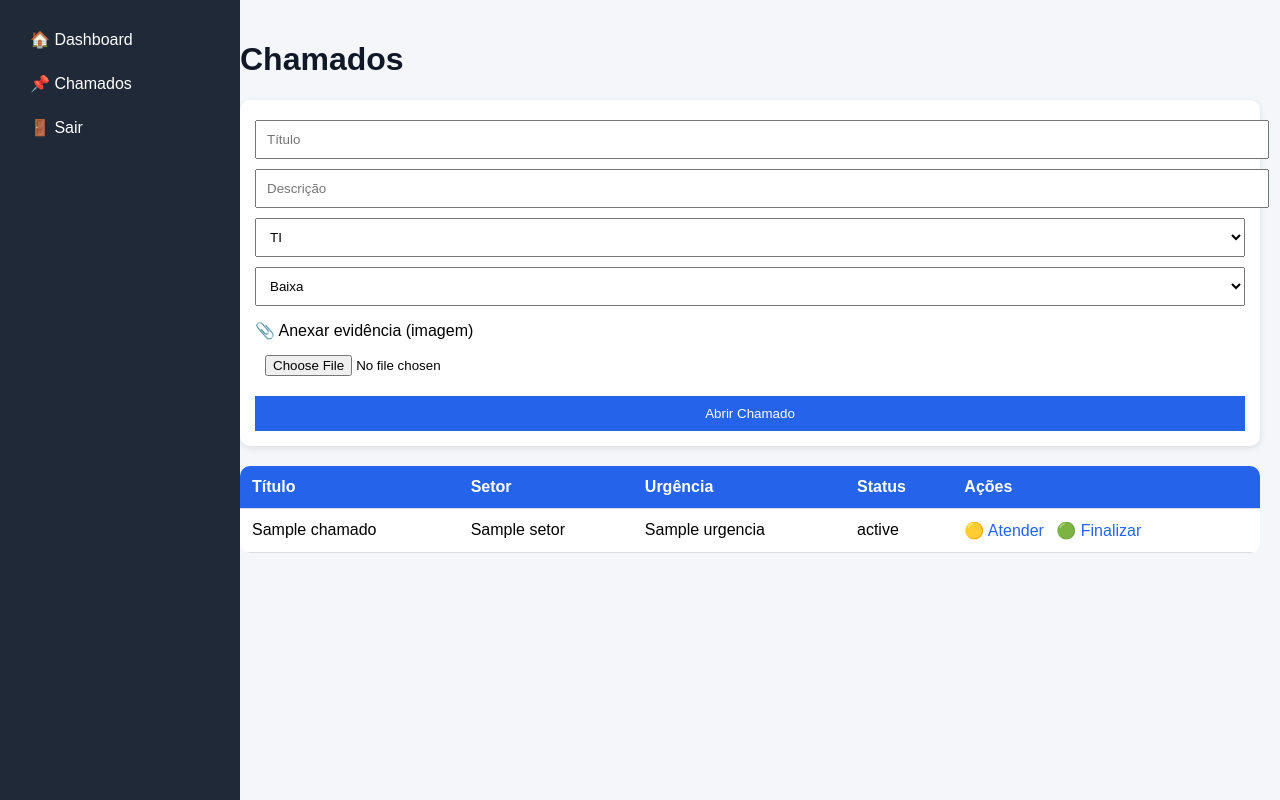
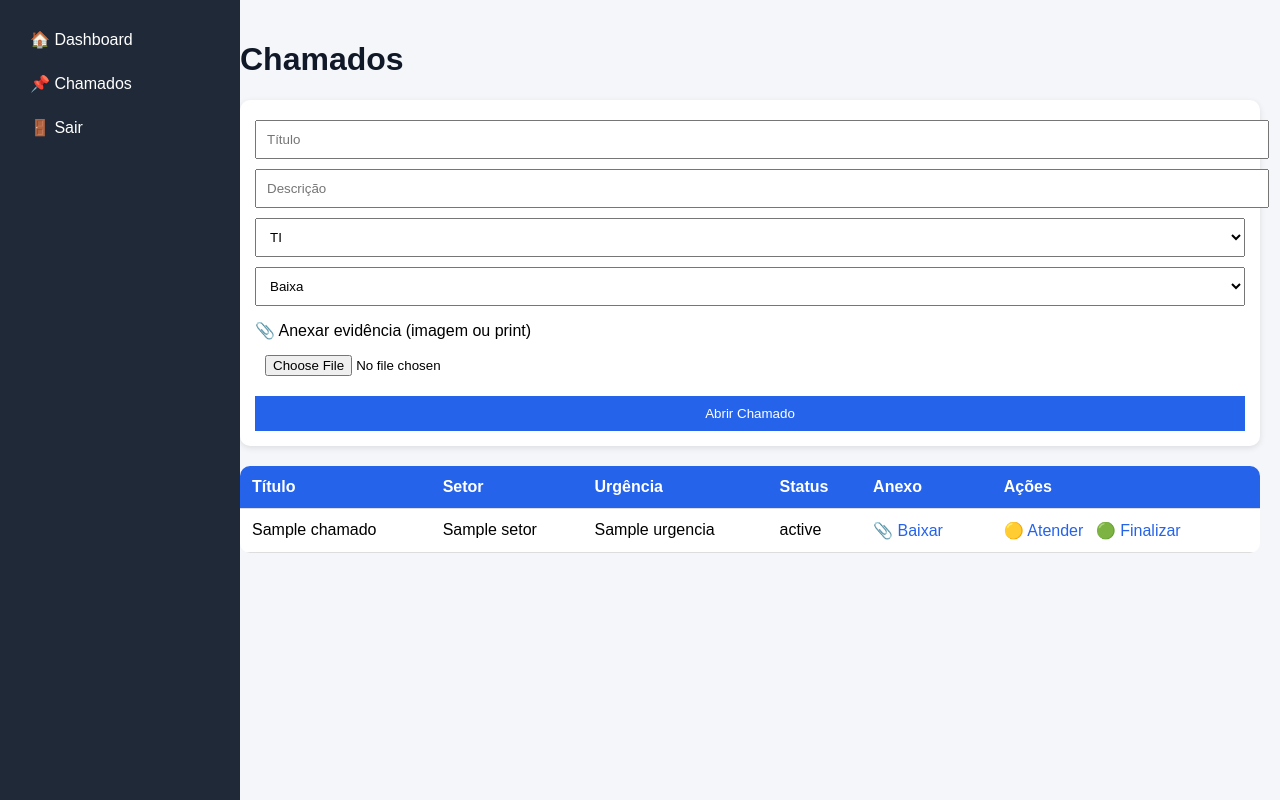
Before and after one commit to qualidadekcq-droid/sistema_chamados, a Flask app: template templates/chamados.html in a window 1280 px wide. Run offline with Flask 3, Linux system fonts and the light colour scheme; the template is opened without the code that fills it: most values are stand-ins (such as "Sample title", 1, 10 or a date in 2020).

Commit message:
chamados html nivel empresa com upload e download

```diff
--- a/app.py
+++ b/app.py
@@ -1,8 +1,9 @@
-from flask import Flask, request, redirect, render_template, session
+from flask import Flask, request, redirect, render_template, session, send_from_directory
 import json
 import bcrypt
 import os
 from werkzeug.utils import secure_filename
+import time
 
 app = Flask(__name__)
 app.secret_key = "super_secret_key_123"
@@ -17,7 +18,8 @@ ARQ_CHAMADOS = "chamados.json"
 # UPLOAD
 # ========================
 UPLOAD_FOLDER = "static/uploads"
-os.makedirs(UPLOAD_FOLDER, exist_ok=True)  # 🔥 GARANTE QUE A PASTA EXISTE
+os.makedirs(UPLOAD_FOLDER, exist_ok=True)
+
 app.config["UPLOAD_FOLDER"] = UPLOAD_FOLDER
 
 # ========================
@@ -42,7 +44,7 @@ if not isinstance(chamados, list):
     chamados = []
 
 # ========================
-# LOGIN
+# AUTH
 # ========================
 def auth(user, senha):
     for u in usuarios:
@@ -129,7 +131,7 @@ def view_chamados():
 
 
 # ========================
-# ABRIR CHAMADO (UPLOAD)
+# ABRIR CHAMADO + UPLOAD
 # ========================
 @app.route("/abrir_chamado", methods=["POST"])
 def abrir_chamado():
@@ -141,6 +143,7 @@ def abrir_chamado():
     filename = None
     if file and file.filename:
         filename = secure_filename(file.filename)
+        filename = str(int(time.time())) + "_" + filename
         file.save(os.path.join(app.config["UPLOAD_FOLDER"], filename))
 
     chamado = {
@@ -159,6 +162,22 @@ def abrir_chamado():
     save(ARQ_CHAMADOS, chamados)
 
     return redirect("/chamados")
+
+
+# ========================
+# DOWNLOAD ANEXO
+# ========================
+@app.route("/download/<filename>")
+def download_file(filename):
+    if "user" not in session:
+        return redirect("/")
+
+    return send_from_directory(
+        app.config["UPLOAD_FOLDER"],
+        filename,
+        as_attachment=True
+    )
+
 
 # ========================
 # ADMIN MASTER
@@ -193,6 +212,7 @@ def criar_usuario():
     save(ARQ_USUARIOS, {"usuarios": usuarios})
 
     return redirect("/admin")
+
 
 # ========================
 # AÇÕES
--- a/templates/chamados.html
+++ b/templates/chamados.html
@@ -98,12 +98,13 @@
 
 <h1>Chamados</h1>
 
-<!-- FORMULÁRIO COM UPLOAD -->
+<!-- FORMULÁRIO COMPLETO -->
 <form method="POST" action="/abrir_chamado" enctype="multipart/form-data">
 
     <input name="titulo" placeholder="Título" required>
     <input name="descricao" placeholder="Descrição" required>
 
+    <!-- SETORES COMPLETOS -->
     <select name="setor" required>
         <option value="TI">TI</option>
         <option value="RH">RH</option>
@@ -111,7 +112,7 @@
         <option value="Financeiro">Financeiro</option>
         <option value="Fiscal">Fiscal</option>
         <option value="Qualidade">Qualidade</option>
-        <option value="DP">DP</option>
+        <option value="DP">Departamento Pessoal</option>
         <option value="Compras">Compras</option>
         <option value="Gerência Comercial">Gerência Comercial</option>
     </select>
@@ -124,7 +125,7 @@
 
     <!-- 📎 UPLOAD -->
     <label style="display:block; margin-top:10px;">
-        📎 Anexar evidência (imagem)
+        📎 Anexar evidência (imagem ou print)
     </label>
 
     <input type="file" name="evidencia" style="margin-bottom:10px;">
@@ -141,6 +142,7 @@
     <th>Setor</th>
     <th>Urgência</th>
     <th>Status</th>
+    <th>Anexo</th>
     <th>Ações</th>
 </tr>
 
@@ -150,6 +152,16 @@
     <td>{{c.setor}}</td>
     <td>{{c.urgencia}}</td>
     <td>{{c.status}}</td>
+
+    <!-- DOWNLOAD ANEXO -->
+    <td>
+        {% if c.evidencia %}
+            <a href="/download/{{c.evidencia}}">📎 Baixar</a>
+        {% else %}
+            Sem anexo
+        {% endif %}
+    </td>
+
     <td>
         <a href="/atender/{{c.id}}">🟡 Atender</a>
         <a href="/finalizar/{{c.id}}">🟢 Finalizar</a>
```
